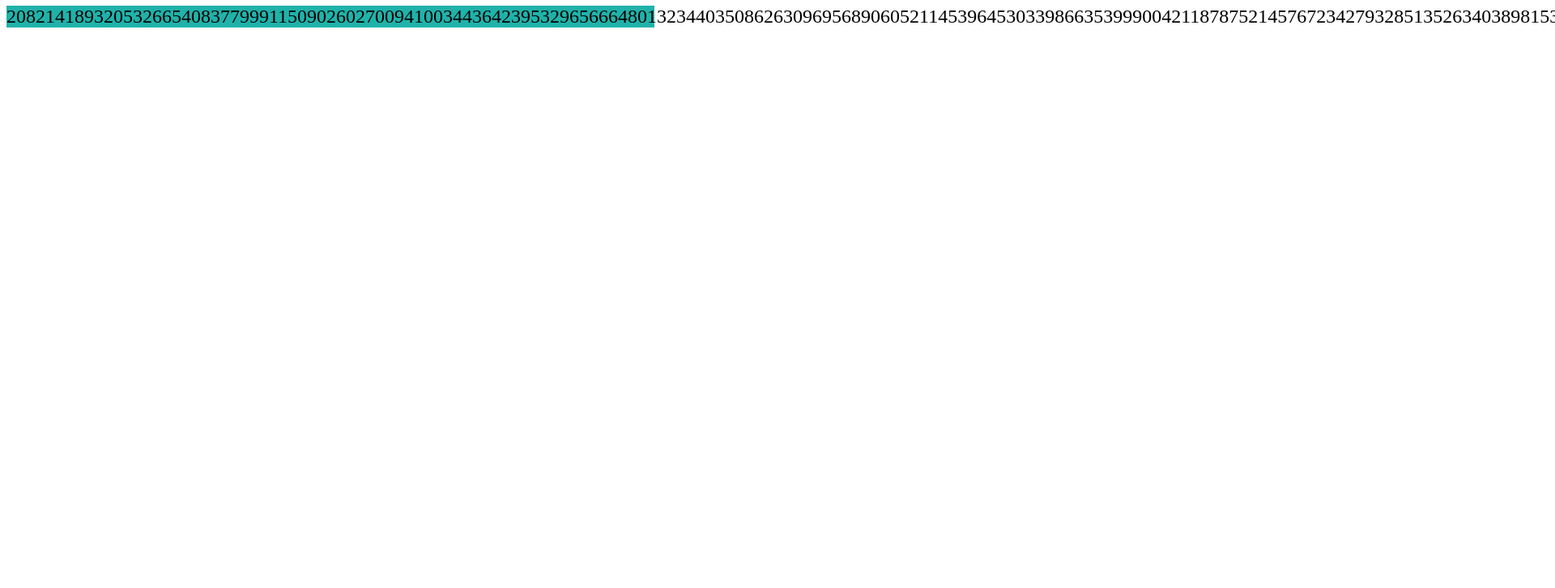
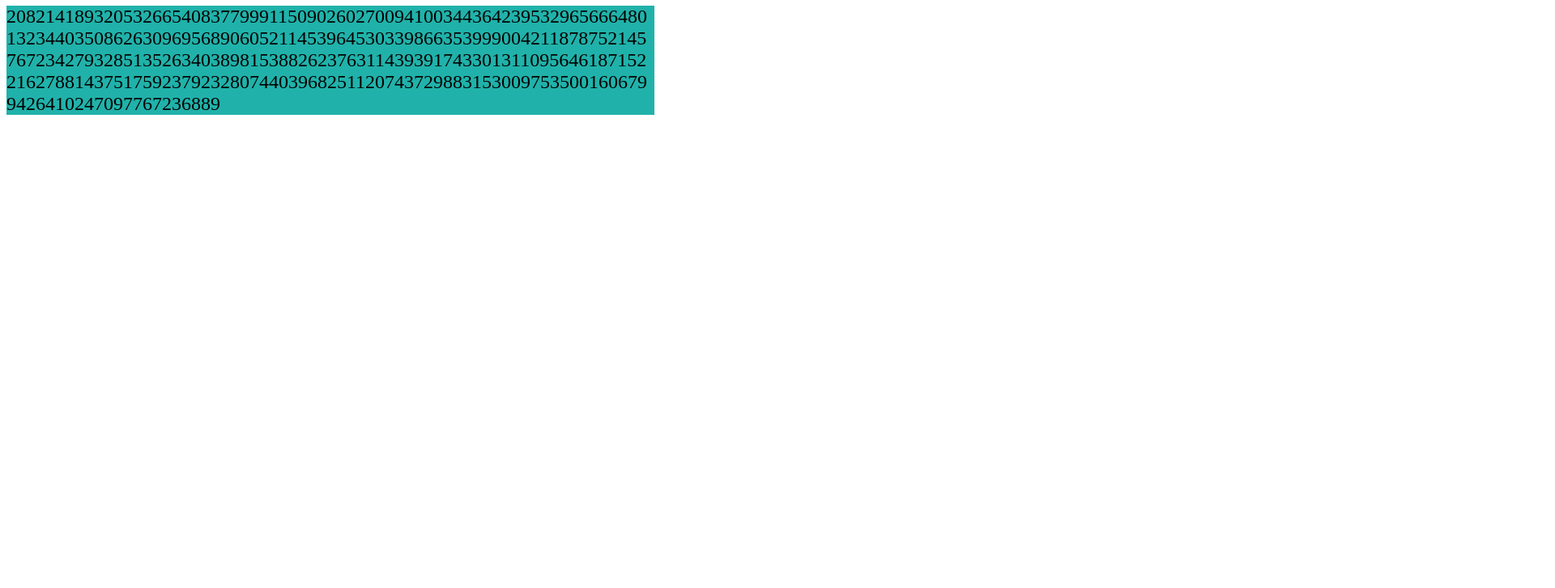
Before and after one commit to alfamed/9power99, a website: page index.html in a window 1280 px wide. Shown: the part 73-800 px from the top of the page at 81% size, 1920 px wide, since content can reach past the window. Drawn offline with nearby package versions, Linux system fonts and the light colour scheme.

Commit message:
minor changes

```diff
--- a/style.css
+++ b/style.css
@@ -4,10 +4,10 @@ h1 {
 
 #output {
     font-size: 1.5em;
-    /*min-width: 300px;
+    min-width: 300px;
     max-width: 800px;
     min-height: 30px;
-    height: 100%;*/
+    word-wrap: break-word;
     width: 800px;
     background-color: lightseagreen;
     /*margin: 0 auto;*/
```
